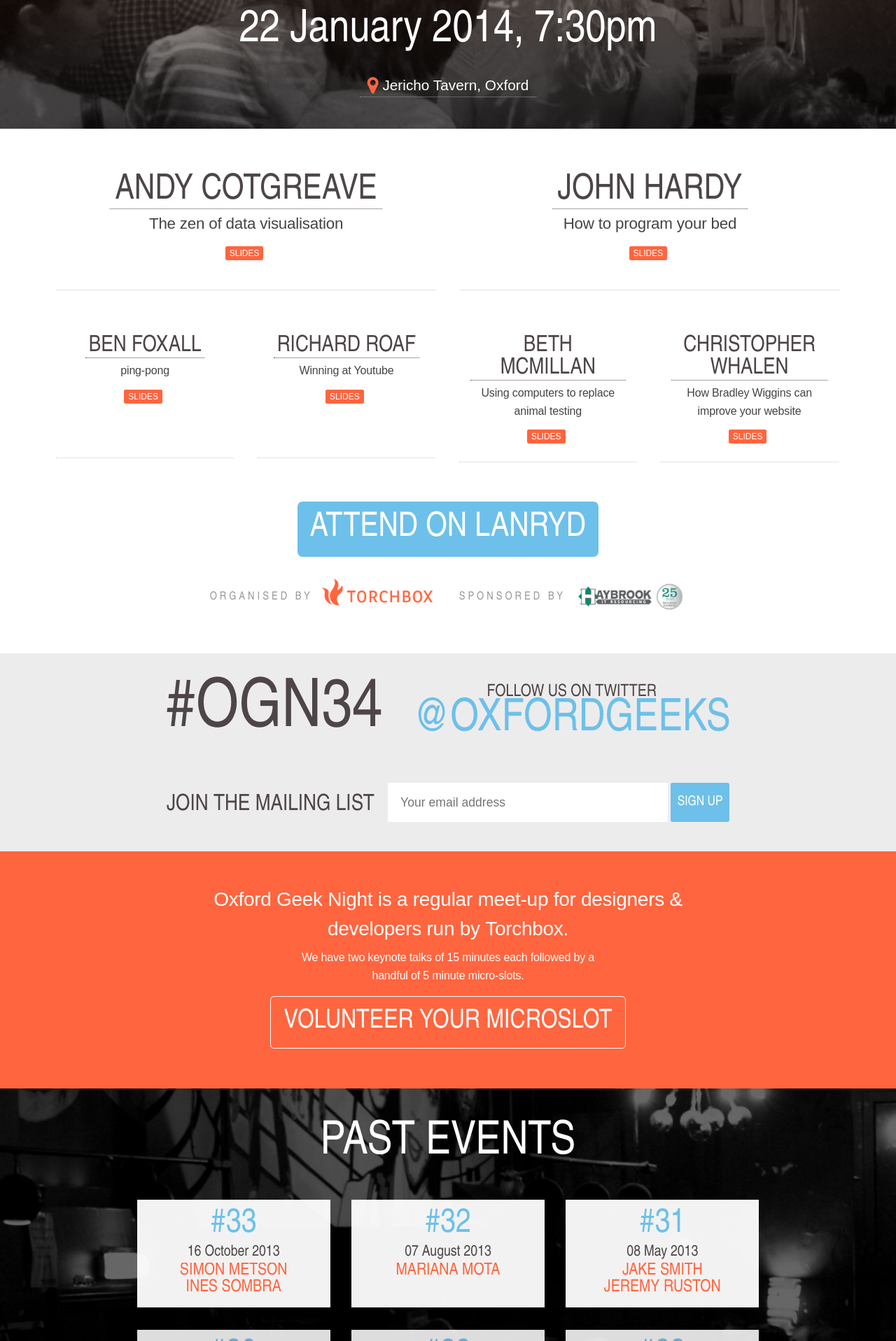
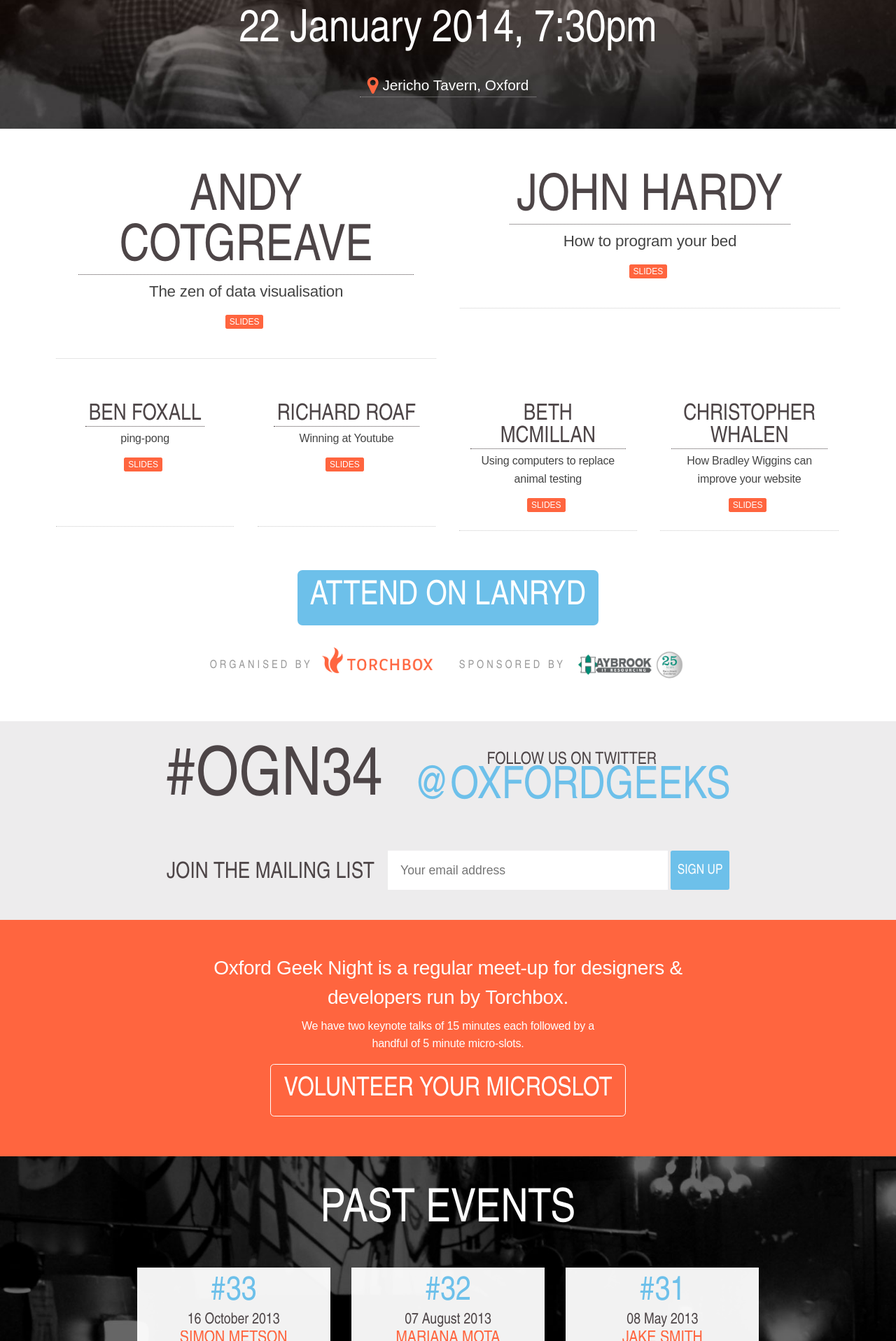
Before and after one commit to torchbox/ogn, a Jekyll site: the page built from index.html, in a window 1280 px wide. Shown: the part 451-2368 px from the top of the page at 70% size. Built offline with Jekyll 4.4.1, drawn with Linux system fonts in a browser that asks for light colours; nearby versions of some CDN libraries; Markdown is read by kramdown in place of the engine named in the settings.

Commit message:
Design refresh

```diff
--- a/assets/css/main.css
+++ b/assets/css/main.css
@@ -750,7 +750,9 @@ a:hover.link-fat {
 
   h1 {
     font-size: 7em;
+    position: relative;
   }
+
 
   .header .date-time {
     font-size: 4em;
@@ -776,8 +778,9 @@ a:hover.link-fat {
     overflow: hidden;
   }
 
+
   .keynotes h2 {
-    font-size: 3.125em;
+    font-size: 4.5em;
   }
 
   .keynotes p {
@@ -793,6 +796,7 @@ a:hover.link-fat {
     box-sizing: border-box;
     margin-left: 3%;
     padding-bottom: 3em;
+    position: relative;
   }
 
     .keynotes li:first-child {
```
Also changed, not shown: assets/images/circle.svg (added).
